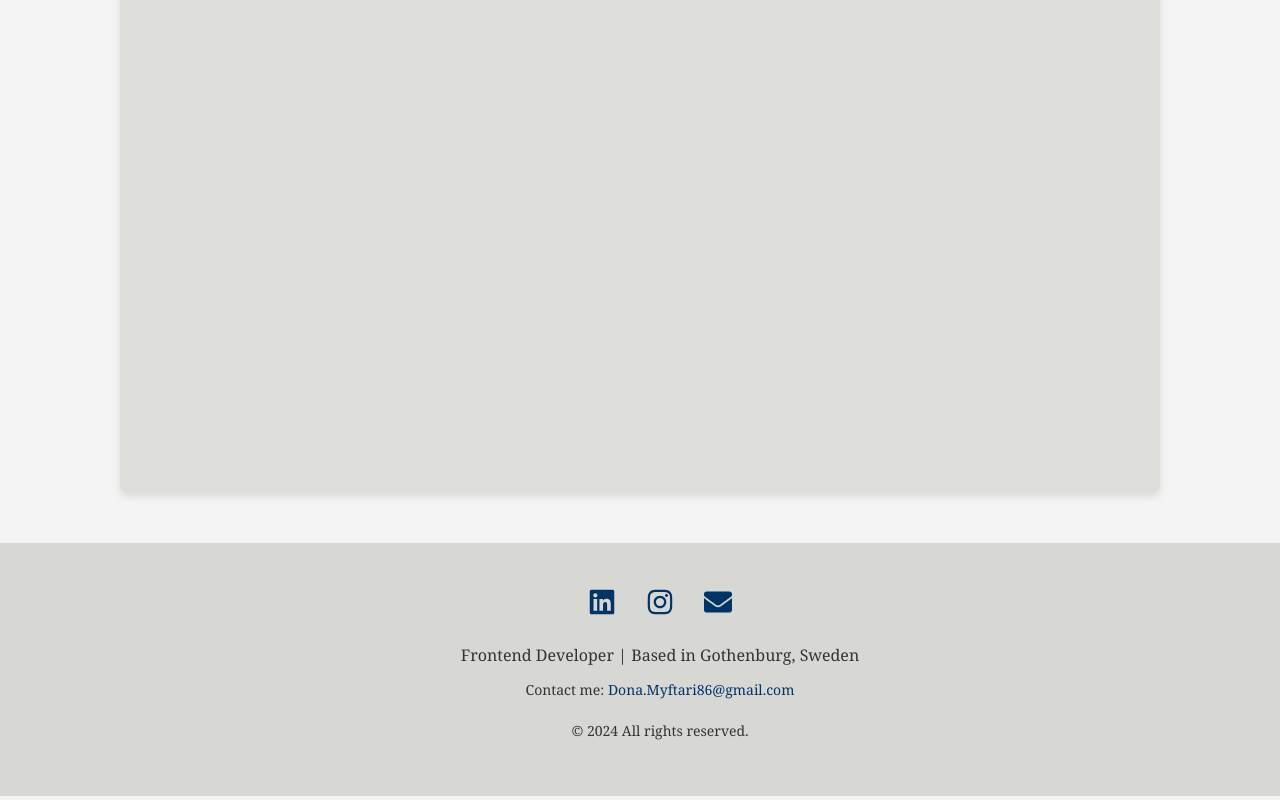
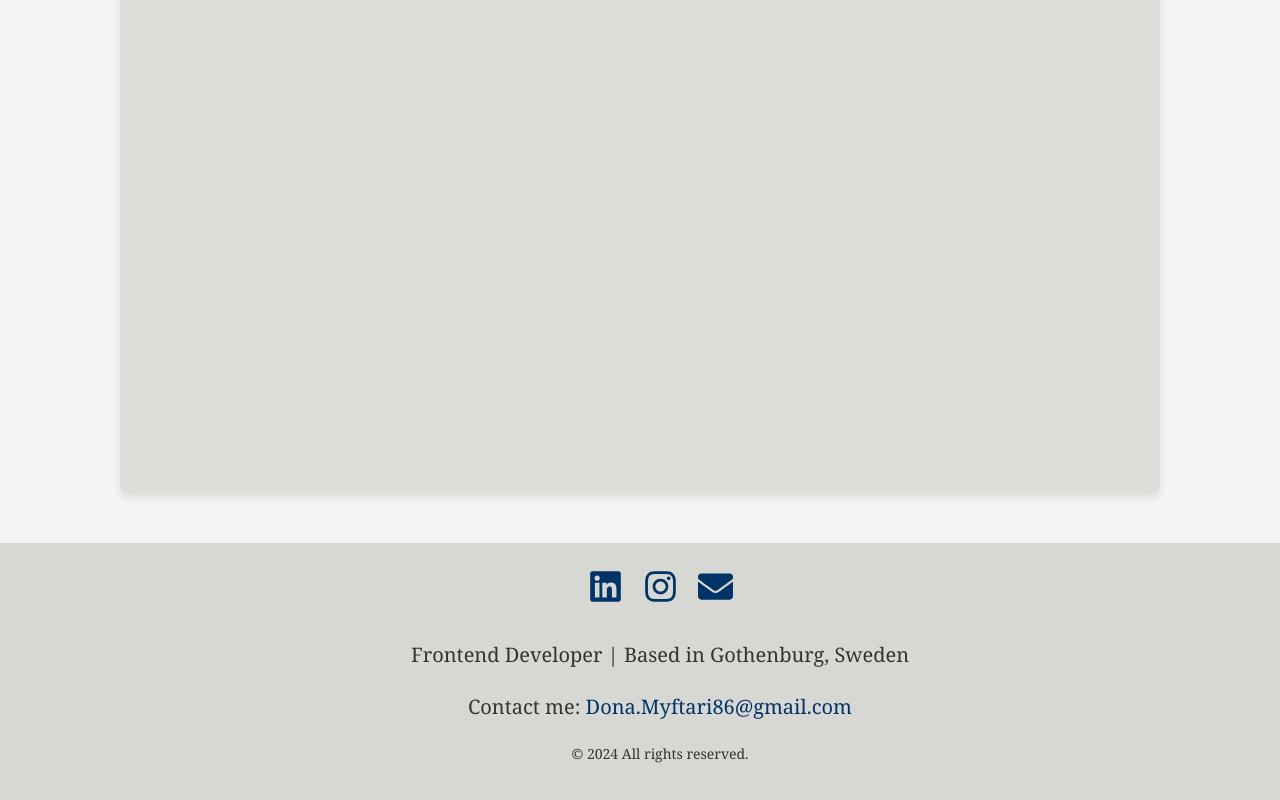
Before and after one commit to DonaM86/DonasPortfolio, a React (Create React App) app: page /explore in a window 1280 px wide. Shown: the part 8051-8851 px from the top of the page. Built offline with nearby package versions, Linux system fonts and the light colour scheme; a web font is replaced by a local one.

Commit message:
updated small bugs

```diff
--- a/src/styles/MobileNavbar.css
+++ b/src/styles/MobileNavbar.css
@@ -23,7 +23,7 @@
 .hamburger .line {
   width: 30px;
   height: 4px;
-  background-color: #333;
+  background-color: #103017;
   border-radius: 2px;
   margin: 3px 0;
   transition: all 0.3s ease;
@@ -52,7 +52,7 @@
   left: 0;
   width: 100%;
   height: 100%;
-  background-color: rgba(247, 242, 242, 0.9);
+  background-color: rgba(238, 238, 238, 0.9);
   backdrop-filter: blur(15px);
   transform: translateX(-100%);
   transition: transform 0.3s ease-in-out;
@@ -124,8 +124,8 @@
 .arrow {
   width: 20px;
   height: 20px;
-  border-left: 3px solid #333;
-  border-bottom: 3px solid #333;
+  border-left: 3px solid #173b1f;
+  border-bottom: 3px solid #103017;
   transform: rotate(-45deg);
   transition: transform 0.3s ease;
 }
--- a/src/styles/footer.css
+++ b/src/styles/footer.css
@@ -1,11 +1,10 @@
 .footer {
   background-color: #d7d7d3;
   color: #333;
-  padding: 40px 20px;
+  padding: 20px 20px;
   text-align: center;
   font-family: Georgia, Times, 'Roboto', serif;
   position: relative;
-
   width: 100%;
 }
 
@@ -15,12 +14,13 @@
   display: flex;
   flex-direction: column;
   align-items: center;
+  padding: 0 10px;
 }
 
 .social-icons {
   display: flex;
-  gap: 30px;
-  font-size: 28px;
+  gap: 20px;
+  font-size: 35px;
   margin-bottom: 10px;
 }
 
@@ -34,15 +34,15 @@
 }
 
 .footer-text {
-  font-size: 16px;
+  font-size: 20px;
   color: #333;
-  margin: 5px 0;
+  margin: 10px 0;
 }
 
 .footer-contact {
-  font-size: 14px;
+  font-size: 20px;
   color: #333;
-  margin: 5px 0;
+  margin: 10px 0;
 }
 
 .footer-contact a {
@@ -58,7 +58,7 @@
 .footer-copyright {
   font-size: 14px;
   color: #333;
-
+  margin-top: 10px;
 }
 
 @media (max-width: 600px) {
@@ -68,10 +68,19 @@
 
   .social-icons {
     font-size: 24px;
+    gap: 15px;
   }
 
+  .footer {
+    padding: 15px 10px;
+  }
 
-  .footer {
-    padding: 40px 10px;
+  .footer-text,
+  .footer-contact {
+    font-size: 16px;
+  }
+
+  .footer-copyright {
+    font-size: 12px;
   }
 }
```
